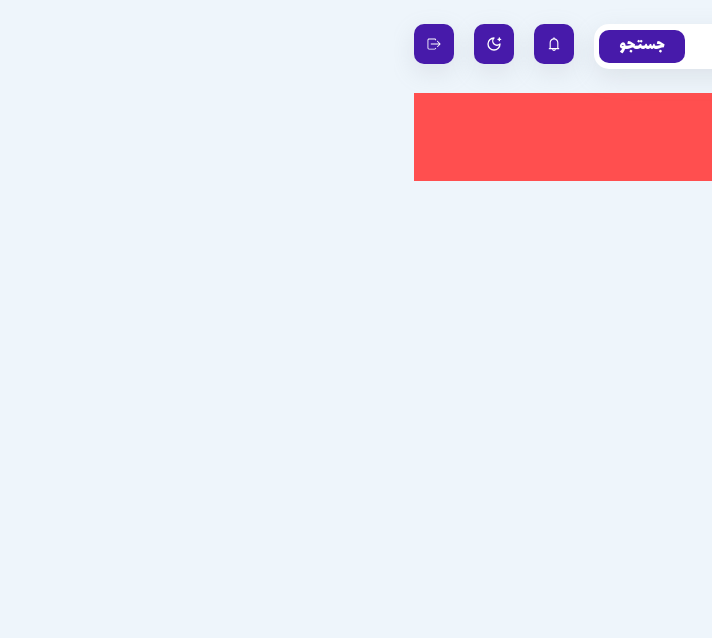
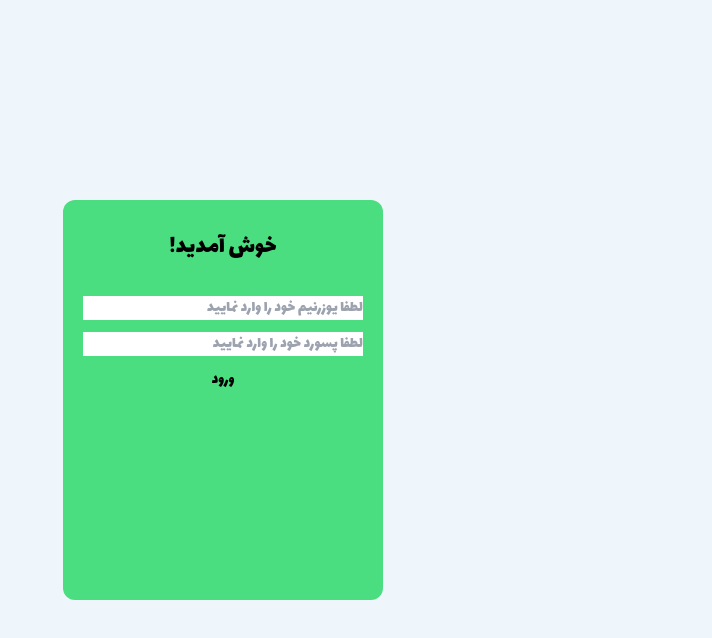
Before and after one commit to Bahinkor/rtl-cms, a React (Create React App) app: page /login in a window 1280 px wide. Shown: the top 638 px of the page, without its empty margins (568-1280 px from the left). Built offline with nearby package versions, Linux system fonts and the light colour scheme.

Commit message:
Development login page

```diff
--- a/src/App.js
+++ b/src/App.js
@@ -1,5 +1,5 @@
 import React from 'react';
-import {useRoutes} from "react-router-dom";
+import {useRoutes, useLocation} from "react-router-dom";
 import routes from "./routes/routes";
 import SideBar from "./Components/SideBar/SideBar";
 import Header from "./Components/Header/Header";
@@ -11,17 +11,27 @@ function App() {
     //Router
     const router = useRoutes(routes);
 
+    //Location
+    const location = useLocation();
 
     //JSX
     return (
-        <div className="App flex">
-            <SideBar/>
+        <div className="flex size-full">
+            {
+                location.pathname !== "/login" && (
+                    <SideBar/>
+                )
+            }
 
             {/* Notification Modal */}
             <ToastContainer/>
 
-            <main className="flex-[4] p-5 pr-[280px]">
-                <Header/>
+            <main className={`flex-[4] size-full p-5 ${location.pathname !== "/login" && "pr-[280px]"}`}>
+                {
+                    location.pathname !== "/login" && (
+                        <Header/>
+                    )
+                }
 
                 {/* Router */}
                 {router}
--- a/src/pages/Login/Login.jsx
+++ b/src/pages/Login/Login.jsx
@@ -0,0 +1,17 @@
+import React from 'react';
+
+export default function Login() {
+    //JSX
+    return (
+        <div className="size-full flex items-center justify-center">
+            <div className="w-[20rem] h-[25rem] bg-green-400 rounded-xl">
+                <h2 className="text-2xl text-center my-8">خوش آمدید!</h2>
+                <form className="flex flex-col justify-center gap-3 px-5 [&>*]:outline-none" onSubmit={e => e.preventDefault()}>
+                    <input type="text" placeholder="لطفا یوزرنیم خود را وارد نمایید"/>
+                    <input type="password" placeholder="لطفا پسورد خود را وارد نمایید"/>
+                    <button type="submit">ورود</button>
+                </form>
+            </div>
+        </div>
+    );
+}
--- a/src/routes/routes.js
+++ b/src/routes/routes.js
@@ -5,6 +5,7 @@ import Users from "../pages/Users/Users";
 import Orders from "../pages/Orders/Orders";
 import Discounts from "../pages/Discounts/Discounts";
 import NotFound from "../pages/NotFound/NotFound";
+import Login from "../pages/Login/Login";
 
 const routes = [
     {
@@ -32,6 +33,10 @@ const routes = [
         element: <Discounts/>
     },
     {
+        path: "/login",
+        element: <Login/>
+    },
+    {
         path: "*",
         element: <NotFound/>
     },
```
